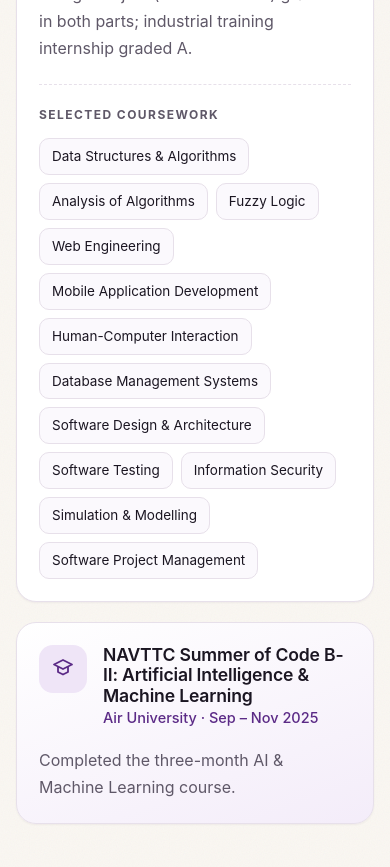
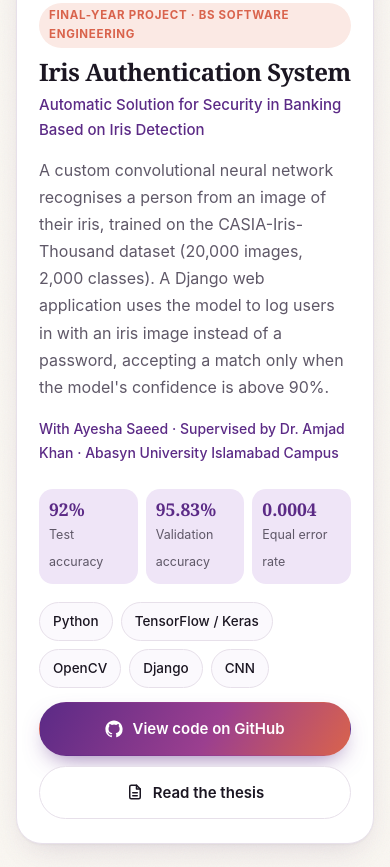
Before and after one commit to malaika112/malaikaimran.com, a plain HTML site: page index.html in a window 390 px wide. Shown: the part 5117-5984 px from the top of the page. Drawn offline with Linux system fonts and the light colour scheme.

Commit message:
Add Projects section: iris authentication system with demo video

```diff
--- a/index.html
+++ b/index.html
@@ -79,6 +79,7 @@
       <nav class="nav-links" id="nav-links" aria-label="Main">
         <a href="#about">About</a>
         <a href="#experience">Experience</a>
+        <a href="#projects">Projects</a>
         <a href="#education">Education</a>
         <a href="#certifications">Certifications</a>
         <a href="#community">Community</a>
@@ -265,6 +266,54 @@
             </div>
           </li>
         </ol>
+      </div>
+    </section>
+
+    <!-- Projects -->
+    <section class="section" id="projects">
+      <div class="wrap">
+        <div class="section-head">
+          <p class="kicker">Projects</p>
+          <h2>Featured project</h2>
+        </div>
+        <article class="project reveal">
+          <div class="project-media">
+            <video controls preload="none" playsinline poster="assets/iris-demo-poster.jpg" width="1280" height="720" aria-label="Demo video of the Iris Authentication System">
+              <source src="assets/iris-demo.mp4" type="video/mp4">
+              <track kind="captions" src="assets/iris-demo.vtt" srclang="en" label="English">
+              <a href="assets/iris-demo.mp4">Download the demo video (MP4)</a>
+            </video>
+          </div>
+          <div class="project-body">
+            <div class="project-info">
+            <span class="tag">Final-year project · BS Software Engineering</span>
+            <h3>Iris Authentication System</h3>
+            <p class="project-sub">Automatic Solution for Security in Banking Based on Iris Detection</p>
+            <p>A custom convolutional neural network recognises a person from an image of their iris, trained on the CASIA-Iris-Thousand dataset (20,000 images, 2,000 classes). A Django web application uses the model to log users in with an iris image instead of a password, accepting a match only when the model's confidence is above 90%.</p>
+            <p class="project-team">With Ayesha Saeed · Supervised by Dr. Amjad Khan · Abasyn University Islamabad Campus</p>
+            </div>
+            <div class="project-side">
+            <ul class="project-stats" aria-label="Results reported in the thesis">
+              <li><strong>92%</strong><span>Test accuracy</span></li>
+              <li><strong>95.83%</strong><span>Validation accuracy</span></li>
+              <li><strong>0.0004</strong><span>Equal error rate</span></li>
+            </ul>
+            <div class="skills project-tech" aria-label="Technologies">
+              <span>Python</span><span>TensorFlow / Keras</span><span>OpenCV</span><span>Django</span><span>CNN</span>
+            </div>
+            <div class="project-actions">
+              <a class="btn btn-primary" href="https://github.com/malaika112/iris-authentication-system" target="_blank" rel="noopener">
+                <svg class="btn-icon" viewBox="0 0 24 24" aria-hidden="true"><path d="M12 .5C5.65.5.5 5.65.5 12a11.5 11.5 0 0 0 7.86 10.92c.58.1.79-.25.79-.56v-2c-3.2.7-3.87-1.37-3.87-1.37-.52-1.33-1.28-1.69-1.28-1.69-1.05-.72.08-.7.08-.7 1.16.08 1.77 1.19 1.77 1.19 1.03 1.77 2.7 1.26 3.36.96.1-.75.4-1.26.73-1.55-2.55-.29-5.24-1.28-5.24-5.69 0-1.26.45-2.29 1.19-3.1-.12-.29-.52-1.46.11-3.05 0 0 .97-.31 3.18 1.18a11 11 0 0 1 5.79 0c2.2-1.49 3.17-1.18 3.17-1.18.63 1.59.23 2.76.11 3.05.74.81 1.19 1.84 1.19 3.1 0 4.42-2.69 5.39-5.26 5.68.41.36.78 1.06.78 2.14v3.17c0 .31.21.67.8.56A11.5 11.5 0 0 0 23.5 12C23.5 5.65 18.35.5 12 .5z"/></svg>
+                View code on GitHub
+              </a>
+              <a class="btn btn-ghost" href="https://github.com/malaika112/iris-authentication-system/blob/main/docs/thesis.pdf" target="_blank" rel="noopener">
+                <svg class="btn-icon stroke" viewBox="0 0 24 24" aria-hidden="true"><path d="M14 3H7a2 2 0 0 0-2 2v14a2 2 0 0 0 2 2h10a2 2 0 0 0 2-2V8z"/><path d="M14 3v5h5M9 13h6M9 17h6"/></svg>
+                Read the thesis
+              </a>
+            </div>
+            </div>
+          </div>
+        </article>
       </div>
     </section>
 
--- a/styles.css
+++ b/styles.css
@@ -265,6 +265,25 @@ p { margin: 0 0 1em; }
 .tag { display: inline-block; font-size: 11.5px; font-weight: 700; letter-spacing: .06em; text-transform: uppercase; color: var(--coral); background: var(--coral-soft); padding: 3px 10px; border-radius: 999px; margin-bottom: 10px; }
 .tag-work { color: var(--plum); background: var(--accent-soft); }
 
+/* Projects */
+.project {
+  overflow: hidden;
+  background: var(--surface); border: 1px solid var(--line); border-radius: 26px; box-shadow: var(--shadow);
+}
+.project-media { position: relative; background: #140e1c; }
+.project-media video { display: block; width: 100%; height: auto; aspect-ratio: 16 / 9; background: #140e1c; }
+.project-body { padding: 34px 40px 38px; display: grid; grid-template-columns: 1.25fr 1fr; gap: 24px 48px; align-items: start; }
+.project-info > p:not(.project-team):not(.project-sub) { color: var(--muted); }
+.project-body h3 { font-family: var(--serif); font-size: clamp(1.5rem, 2.4vw, 1.9rem); font-weight: 600; letter-spacing: -0.02em; }
+.project-sub { color: var(--plum); font-weight: 500; font-size: 15px; margin: 6px 0 14px; }
+.project-stats { list-style: none; padding: 0; margin: 0 0 18px; display: grid; grid-template-columns: repeat(3, 1fr); gap: 10px; }
+.project-stats li { background: var(--accent-soft); border-radius: 14px; padding: 12px 14px; }
+.project-stats strong { display: block; font-family: var(--serif); font-size: 1.35rem; color: var(--plum); line-height: 1.2; }
+.project-stats span { font-size: 12.5px; color: var(--muted); }
+.project-tech { margin-bottom: 14px; }
+.project-team { font-size: 14px; color: var(--plum); font-weight: 500; margin: 0; }
+.project-actions { display: flex; flex-wrap: wrap; gap: 10px; }
+
 /* Education */
 .edu-grid { display: grid; grid-template-columns: 1.6fr 1fr; gap: 20px; align-items: start; }
 .edu-card { padding: 30px; }
@@ -372,6 +391,7 @@ a.social:hover { color: #fff; text-decoration: underline; text-underline-offset:
   .skill-groups { grid-template-columns: 1fr 1fr; }
   .edu-grid { grid-template-columns: 1fr; }
   .bands { grid-template-columns: 1fr 1fr; }
+  .project-body { grid-template-columns: 1fr; }
 }
 @media (max-width: 860px) {
   .menu-btn { display: grid; }
@@ -404,6 +424,11 @@ a.social:hover { color: #fff; text-decoration: underline; text-underline-offset:
   .timeline li::before { left: 0; top: 4px; }
   .tl-date { text-align: left; padding: 0; }
   .edu-card, .quote, .ielts-card { padding: 22px; }
+  .project-body { padding: 24px 22px; }
+  .project-stats { gap: 8px; }
+  .project-stats li { padding: 10px; }
+  .project-stats strong { font-size: 1.1rem; }
+  .project-actions .btn { width: 100%; justify-content: center; }
   .ielts-head { flex-direction: column-reverse; align-items: flex-start; }
   .ielts-overall { width: 92px; height: 92px; }
   .ielts-overall strong { font-size: 2rem; }
```
